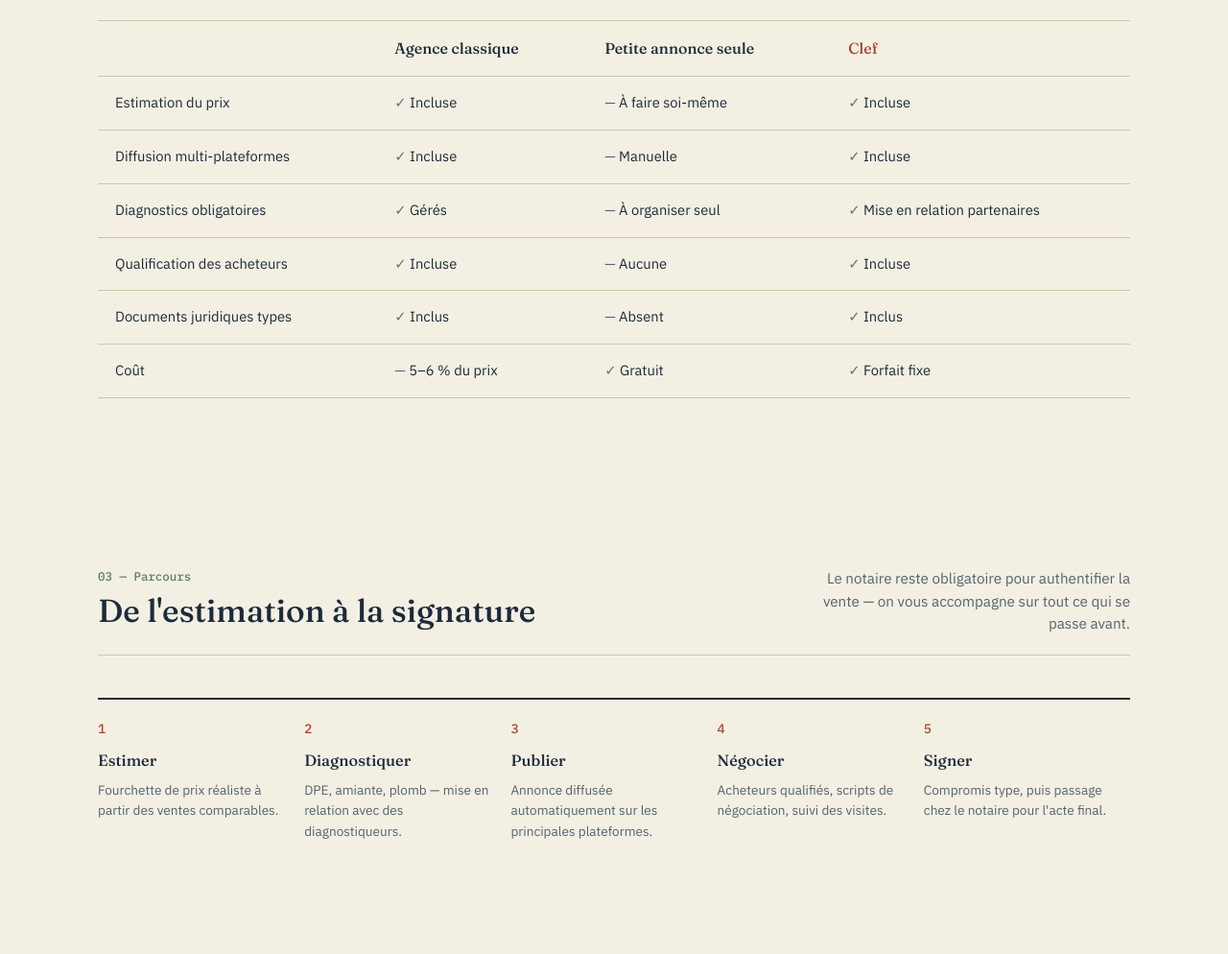
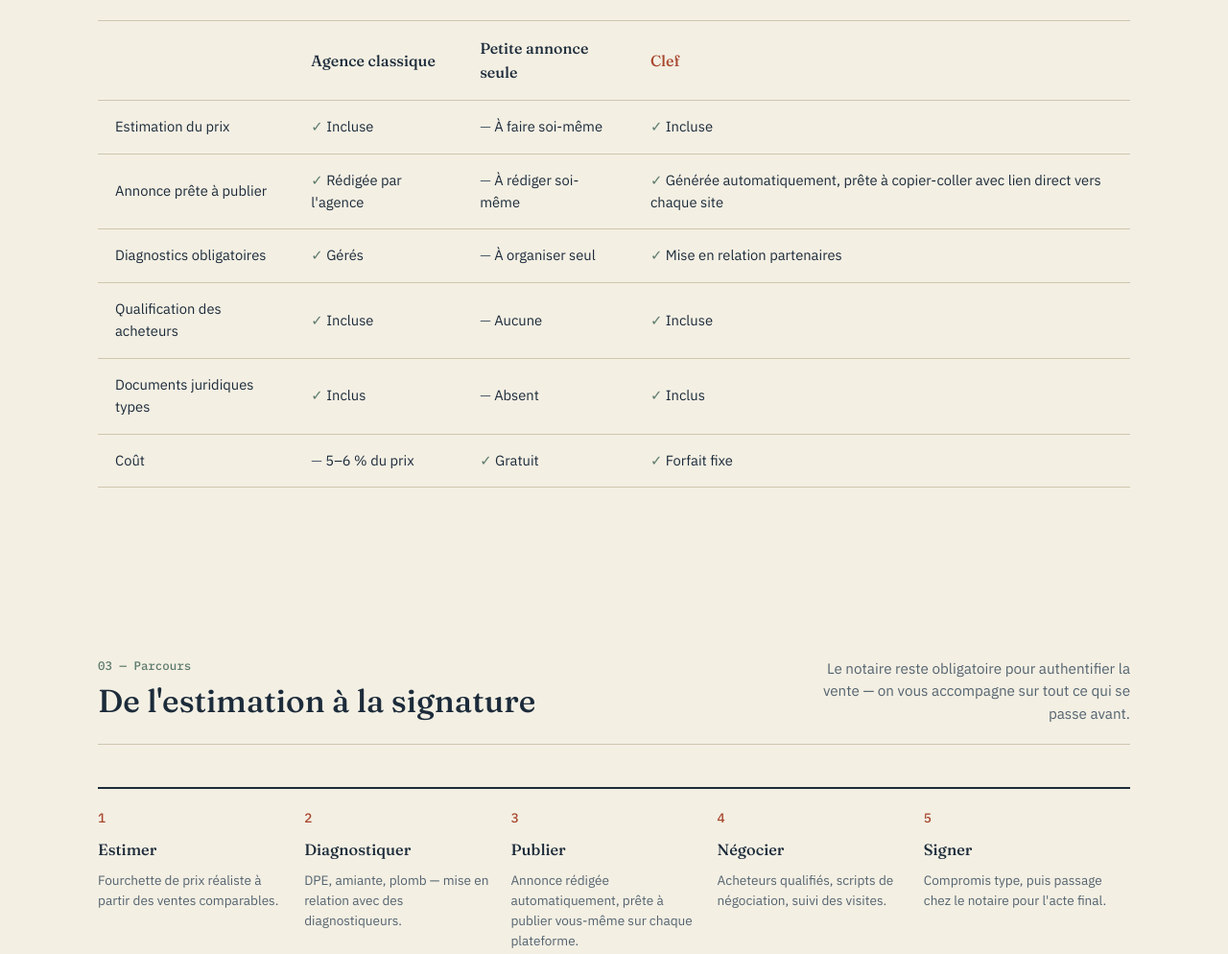
Before and after one commit to LGIM02/Vendez-sans-agence, a website: page index.html.html in a window 1280 px wide. Shown: the part 2100-3094 px from the top of the page at 96% size. Drawn offline with Linux system fonts and the light colour scheme.

Commit message:
Update index.html.html

```diff
--- a/index.html.html
+++ b/index.html.html
@@ -543,10 +543,10 @@
         <td class="yes">Incluse</td>
       </tr>
       <tr>
-        <td>Diffusion multi-plateformes</td>
-        <td class="yes">Incluse</td>
-        <td class="no">Manuelle</td>
-        <td class="yes">Incluse</td>
+        <td>Annonce prête à publier</td>
+        <td class="yes">Rédigée par l'agence</td>
+        <td class="no">À rédiger soi-même</td>
+        <td class="yes">Générée automatiquement, prête à copier-coller avec lien direct vers chaque site</td>
       </tr>
       <tr>
         <td>Diagnostics obligatoires</td>
@@ -599,7 +599,7 @@
       <div class="step">
         <span class="n">3</span>
         <h3>Publier</h3>
-        <p>Annonce diffusée automatiquement sur les principales plateformes.</p>
+        <p>Annonce rédigée automatiquement, prête à publier vous-même sur chaque plateforme.</p>
       </div>
       <div class="step">
         <span class="n">4</span>
@@ -629,7 +629,7 @@
         <p style="color:var(--ink-soft); font-size:0.92rem;">Payé uniquement si votre bien se vend — sinon, remboursé.</p>
         <ul class="pricing-list">
           <li>Estimation détaillée et fourchette de prix</li>
-          <li>Diffusion sur les principales plateformes d'annonces</li>
+          <li>Annonce rédigée automatiquement, prête à publier sur chaque site</li>
           <li>Mise en relation diagnostiqueurs et notaires partenaires</li>
           <li>Documents juridiques types (compromis, état des lieux)</li>
           <li>Accompagnement à la négociation</li>
```
